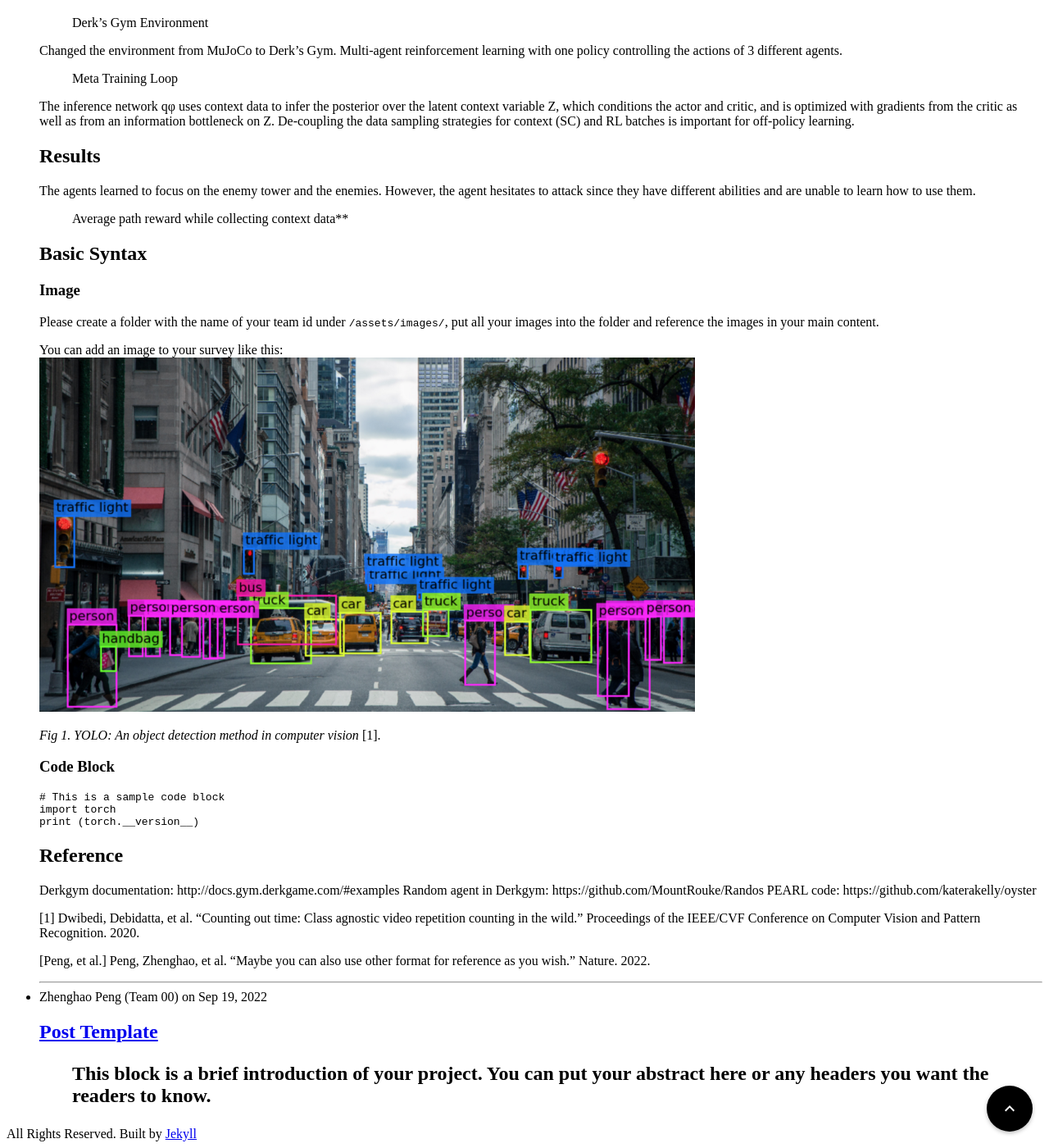
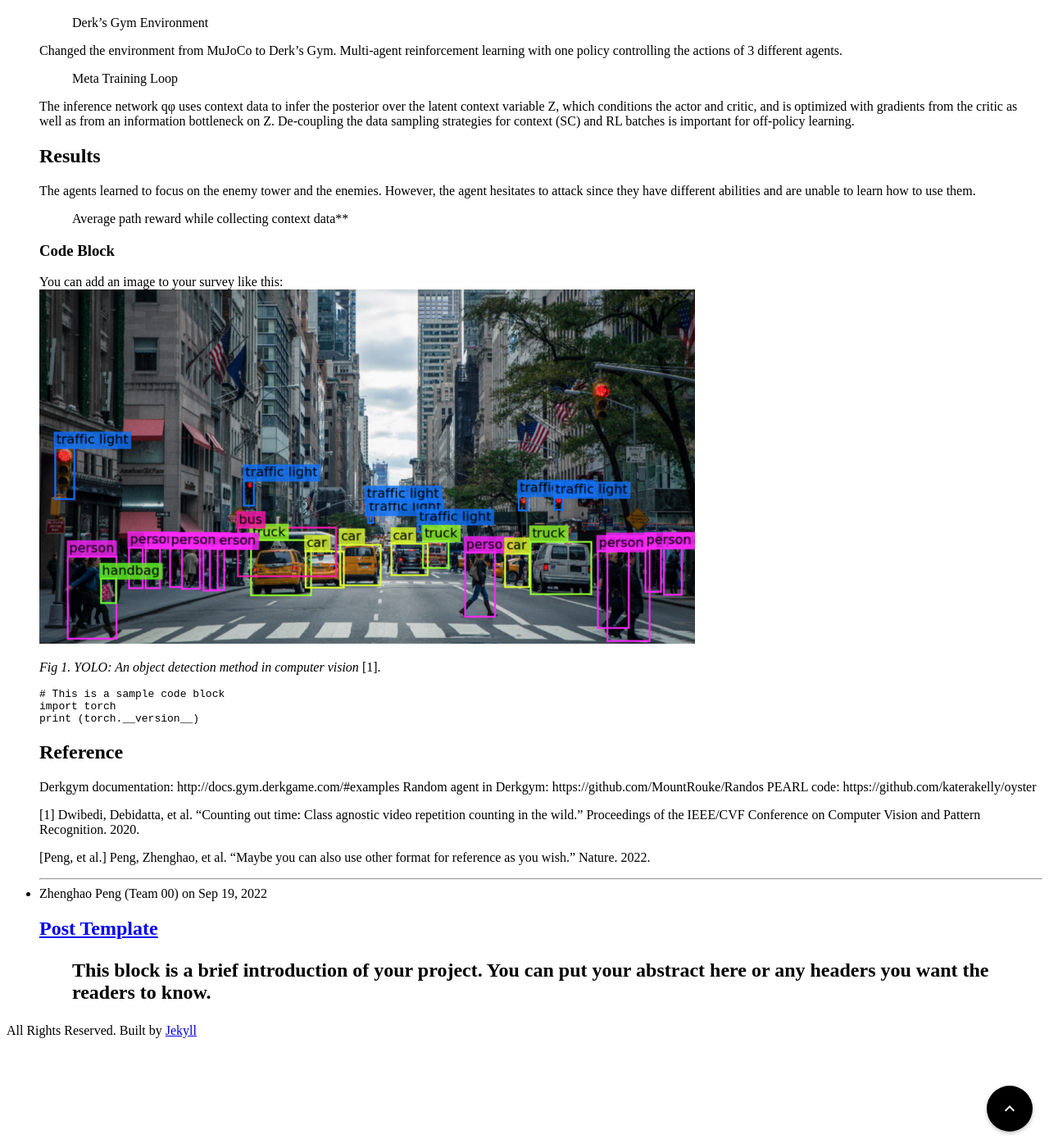
Before and after one commit to ucla-rlcourse/CS269-projects-2022fall, a Jekyll site: the page built from index.html, in a window 1280 px wide and 1400 px high, scrolled down 1505 px. Shown: the whole window at 82% size. Built offline with Jekyll 4.4.1, drawn with Linux system fonts in a browser that asks for light colours.

Commit message:
Update 2022-09-19-team21.md

````diff
--- a/_posts/2022-09-19-team21.md
+++ b/_posts/2022-09-19-team21.md
@@ -81,18 +81,16 @@ The agents learned to focus on the enemy tower and the enemies. However, the age
 
 
 
-## Basic Syntax
-### Image
-Please create a folder with the name of your team id under `/assets/images/`, put all your images into the folder and reference the images in your main content.
+
+
+
+### Code Block
 
 You can add an image to your survey like this:
 ![YOLO]({{ '/assets/images/team00/object_detection.png' | relative_url }})
 {: style="width: 400px; max-width: 100%;"}
 *Fig 1. YOLO: An object detection method in computer vision* [1].
 
-
-
-### Code Block
 ```
 # This is a sample code block
 import torch
````
